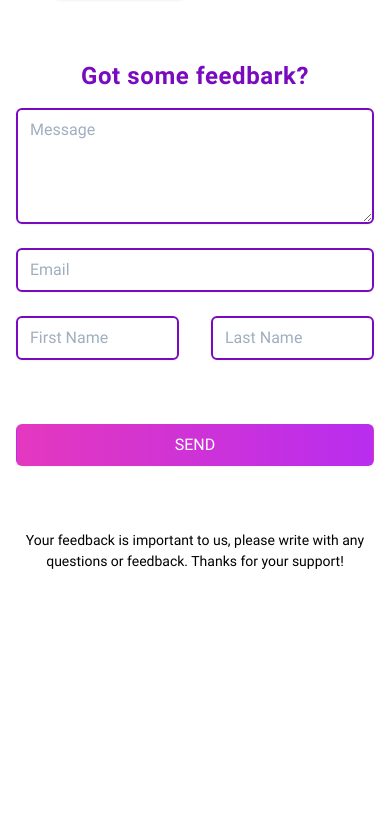
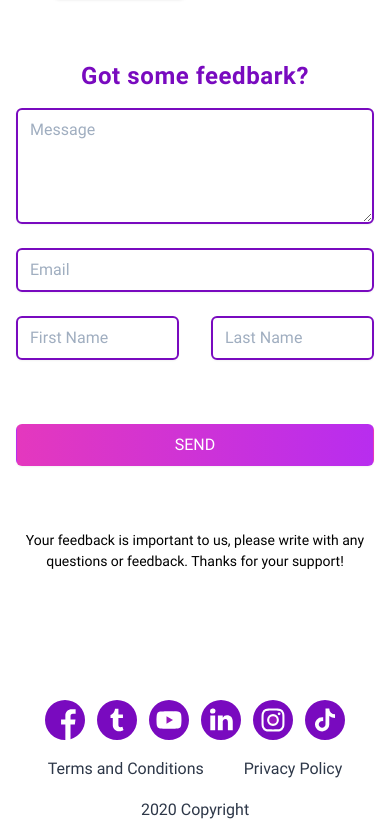
Before and after one commit to tush241191/sofadog-redesign, a Next.js app: page / in a window 390 px wide. Shown: the part 2961-3791 px from the top of the page. Before the commit the page ends 3533 px from the top, so only its background shows below. Built offline with nearby package versions, Linux system fonts and the light colour scheme; what @tailwindcss/ui would draw is missing.

Commit message:
Mobile responsive bug fixed

```diff
--- a/pages/index.tsx
+++ b/pages/index.tsx
@@ -205,6 +205,58 @@ const Home = () => (
 					</div>
 					<div className="sfd-font-regular mt-6 px-4 md:px-0 text-sm md:text-xl text-center">Your feedback is important to us, please write with any questions or feedback. Thanks for your support!</div>
 				</div>
+				<div className="sfd-footer md:py-10 mt-20">
+					<div className="mt-6 mx-auto md:flex pt-12">
+						<div className="w-full w-2/5">
+							<div className="flex justify-center mb-4 md:mb-0 md:ml-20">
+								<a href="#" className="text-gray-400 hover:text-gray-500">
+									<img className="hidden md:block w-10" src="/facebook.svg"></img>
+									<img className="md:hidden w-10" src="/facebook-m.svg"></img>
+								</a>
+								<a href="#" className="ml-3 text-gray-400 hover:text-gray-500">
+									<img className="hidden md:block w-10" src="/twitter.svg"></img>
+									<img className="md:hidden w-10" src="/twitter-m.svg"></img>
+								</a>
+								<a href="#" className="ml-3 text-gray-400 hover:text-gray-500">
+									<img className="hidden md:block w-10" src="/youtube.svg"></img>
+									<img className="md:hidden w-10" src="/youtube-m.svg"></img>
+								</a>
+								<a href="#" className="ml-3 text-gray-400 hover:text-gray-500">
+									<img className="hidden md:block w-10" src="/linkedin.svg"></img>
+									<img className="md:hidden w-10" src="/linkedin-m.svg"></img>
+								</a>
+								<a href="#" className="ml-3 text-gray-400 hover:text-gray-500">
+									<img className="hidden md:block w-10" src="/instagram.svg"></img>
+									<img className="md:hidden w-10" src="/instagram-m.svg"></img>
+								</a>
+								<a href="#" className="ml-3 text-gray-400 hover:text-gray-500">
+									<img className="hidden md:block w-10" src="/tiktok.svg"></img>
+									<img className="md:hidden w-10" src="/tiktok-m.svg"></img>
+								</a>
+							</div>
+						</div>
+						<div className="w-full w-3/5 flex items-center justify-center">
+							<nav className="md:-mx-5 -my-2 flex flex-wrap items-center justify-center">
+								<div className="px-5 py-2">
+									<a href="#" className="sfd-font-regular text-base leading-6 text-gray-800 md:text-white">
+										Terms and Conditions
+                    				</a>
+								</div>
+								<div className="px-5 py-2">
+									<a href="#" className="sfd-font-regular text-base leading-6 text-gray-800 md:text-white">
+										Privacy Policy
+                    				</a>
+								</div>
+								<div className="px-5 py-2">
+									<a href="#" className="sfd-font-regular text-base leading-6 text-gray-800 md:text-white">
+										2020 Copyright
+                    				</a>
+								</div>
+							</nav>
+
+						</div>
+					</div>
+				</div>
 			</div>
 		</div>
 	</div>
```
